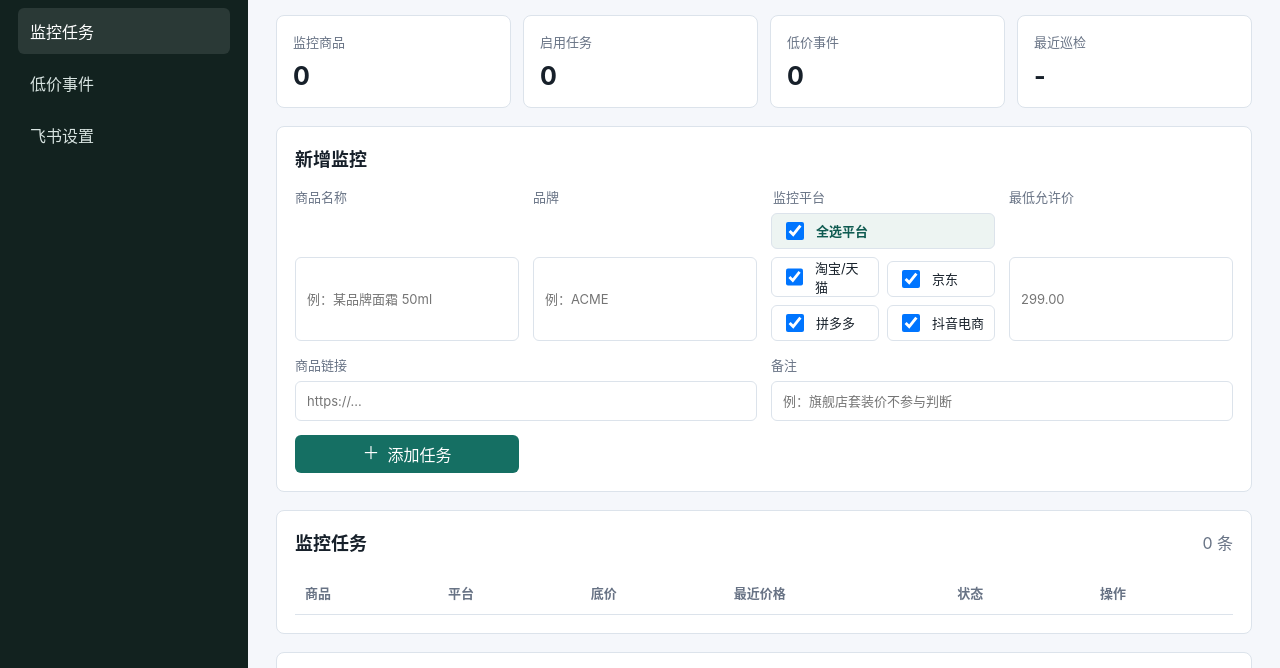
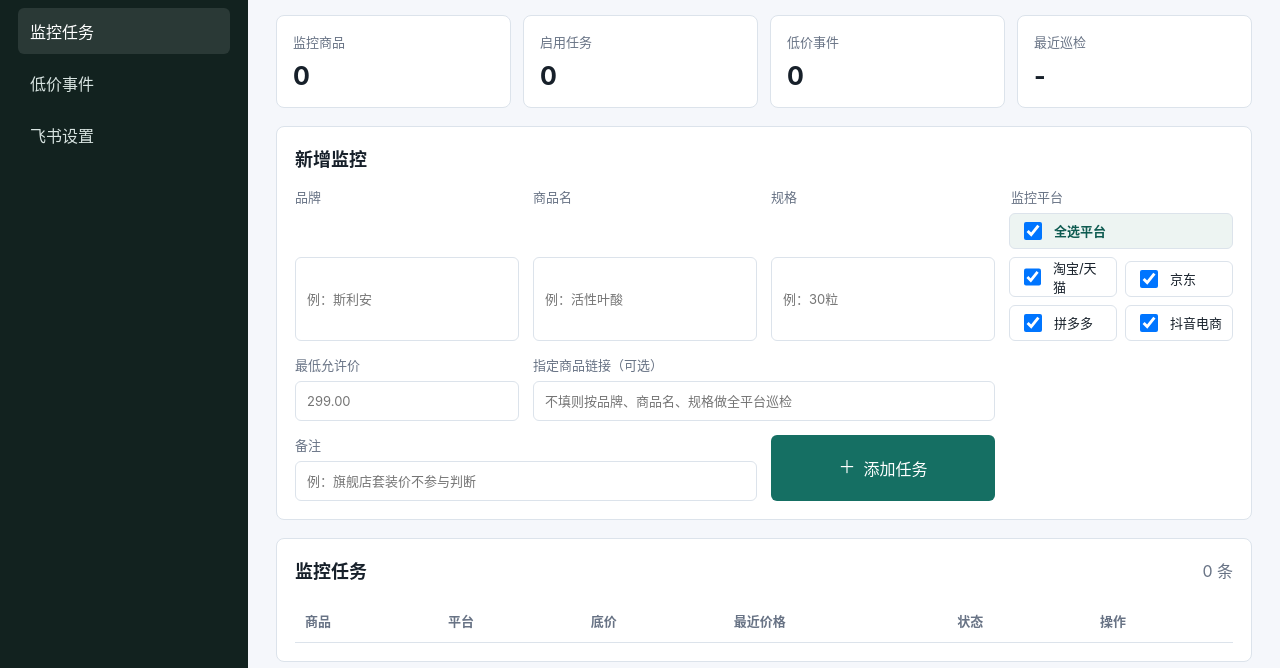
Before and after one commit to gchenrun-dotcom/Price_monitor, a website: page public/index.html in a window 1280 px wide. Shown: the part 97-765 px from the top of the page. Drawn offline with Linux system fonts and the light colour scheme; no server answers.

Commit message:
Require brand product spec in monitor form

```diff
--- a/public/index.html
+++ b/public/index.html
@@ -60,12 +60,16 @@
           </div>
           <form id="monitorForm" class="monitor-form">
             <label>
-              商品名称
-              <input name="productName" placeholder="例：某品牌面霜 50ml" required />
+              品牌
+              <input name="brand" placeholder="例：斯利安" required />
             </label>
             <label>
-              品牌
-              <input name="brand" placeholder="例：ACME" />
+              商品名
+              <input name="productName" placeholder="例：活性叶酸" required />
+            </label>
+            <label>
+              规格
+              <input name="spec" placeholder="例：30粒" required />
             </label>
             <fieldset class="platform-field">
               <legend>监控平台</legend>
@@ -97,8 +101,8 @@
               <input name="floorPrice" type="number" min="0.01" step="0.01" placeholder="299.00" required />
             </label>
             <label class="wide">
-              商品链接
-              <input name="url" type="url" placeholder="https://..." />
+              指定商品链接（可选）
+              <input name="url" type="url" placeholder="不填则按品牌、商品名、规格做全平台巡检" />
             </label>
             <label class="wide">
               备注
```
